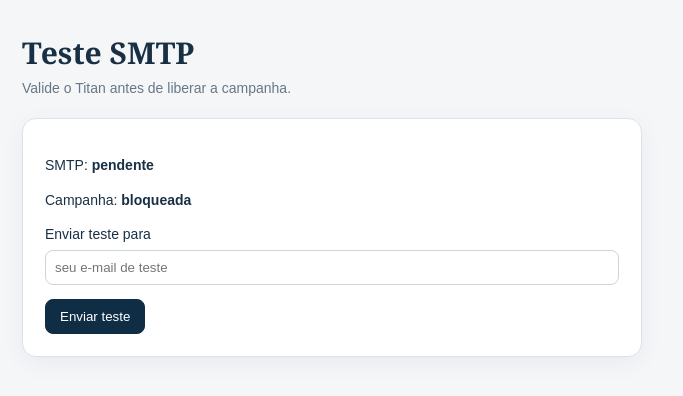
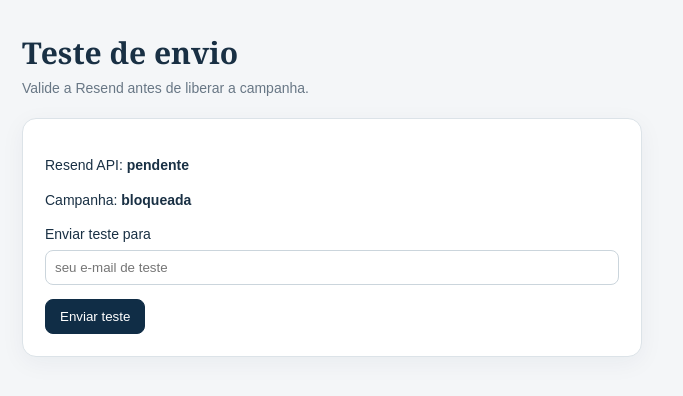
Before and after one commit to hugomsilvaadv/hm-email-disparador, a Flask app: page /test-email in a window 1280 px wide. Shown: the part 77-473 px from the top of the page, without its empty margins (0-683 px from the left). Run offline with Flask 3, Linux system fonts and the light colour scheme; the visitor is signed in with stand-in values (Sample User, id 1); some libraries are stand-ins or nearby versions.

Commit message:
Atualizar teste para Resend

```diff
--- a/templates/test_email.html
+++ b/templates/test_email.html
@@ -1,7 +1,7 @@
 {% extends 'base.html' %}
 {% block content %}
-<div class="page-head"><div><h1>Teste SMTP</h1><p>Valide o Titan antes de liberar a campanha.</p></div></div>
-<div class="card narrow"><p>SMTP: <strong>{{ 'configurado' if smtp_ready else 'pendente' }}</strong></p><p>Campanha: <strong>{{ 'liberada' if send_enabled else 'bloqueada' }}</strong></p>
+<div class="page-head"><div><h1>Teste de envio</h1><p>Valide a Resend antes de liberar a campanha.</p></div></div>
+<div class="card narrow"><p>Resend API: <strong>{{ 'configurada' if resend_ready else 'pendente' }}</strong></p><p>Campanha: <strong>{{ 'liberada' if send_enabled else 'bloqueada' }}</strong></p>
 <form method="post"><label>Enviar teste para<input type="email" name="recipient" placeholder="seu e-mail de teste" required></label><button class="btn primary" type="submit">Enviar teste</button></form>
 </div>
 {% endblock %}
```
